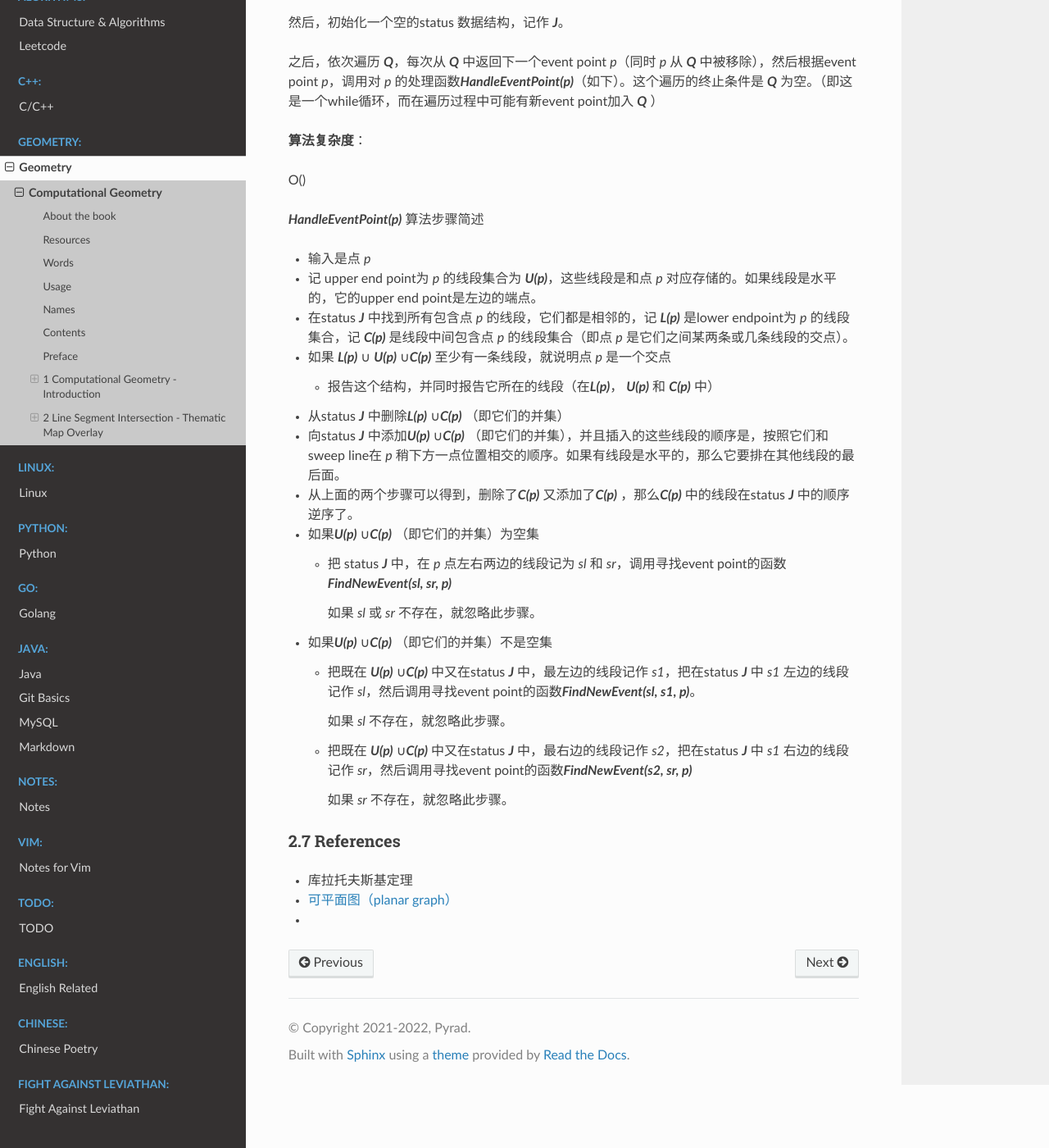
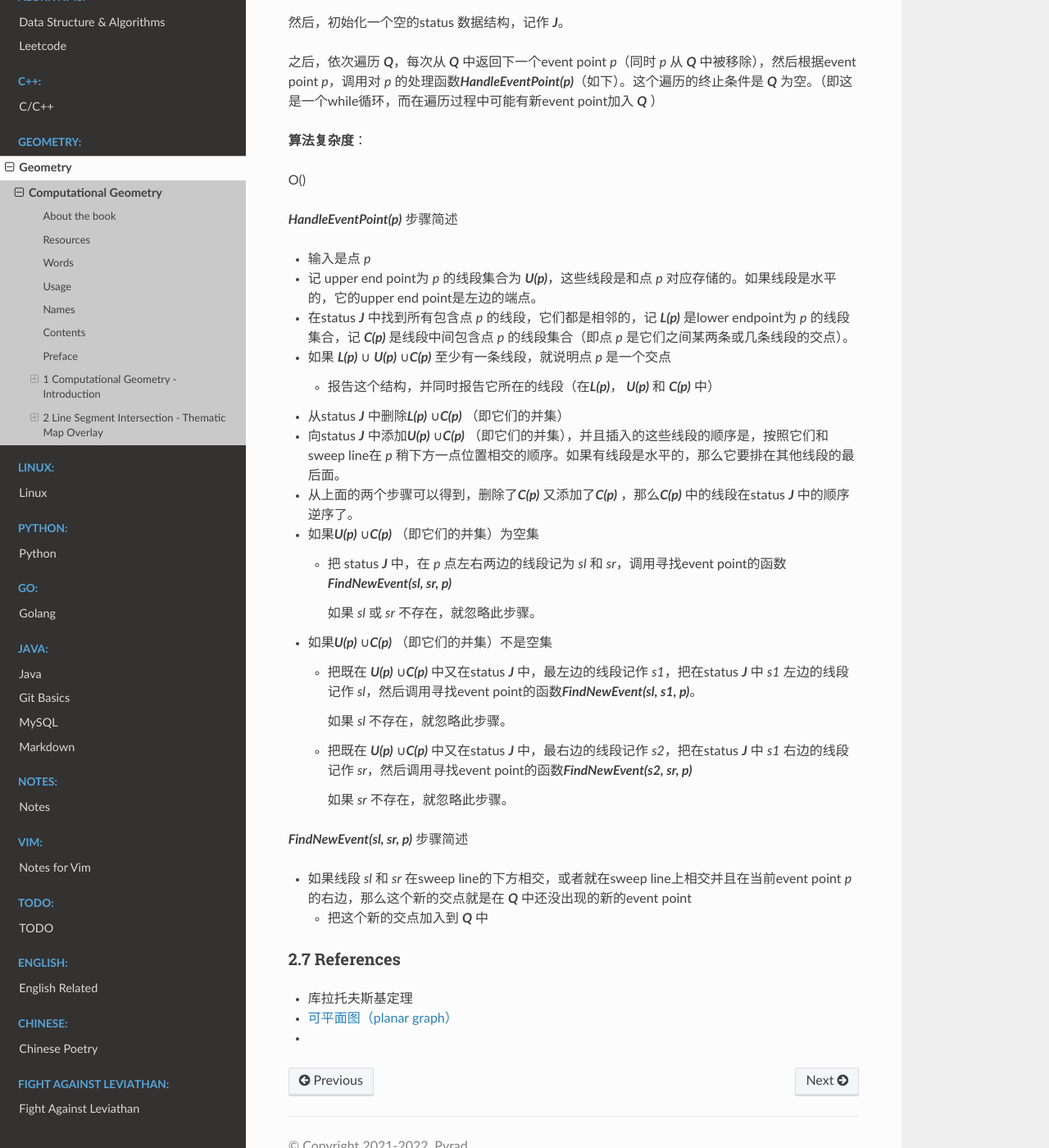
Before and after one commit to Pyrad/pyradnotes, a Sphinx documentation site: the page built from source/Geometry/ComputationalGeometryAA3rd.md, in a window 1280 px wide and 1400 px high, scrolled down 13626 px. Shown: the whole window at 82% size. Built offline with Sphinx 7.4.7 and the Read the Docs theme 2.0.0, drawn with Linux system fonts in a browser that asks for light colours.

Commit message:
Steps about FindNewEvent(sl, sr, p)

```diff
--- a/source/Geometry/ComputationalGeometryAA3rd.md
+++ b/source/Geometry/ComputationalGeometryAA3rd.md
@@ -540,7 +540,7 @@ O()
 
 
 
-***HandleEventPoint(p)*** 算法步骤简述
+***HandleEventPoint(p)*** 步骤简述
 
 - 输入是点 *p*
 
@@ -576,7 +576,10 @@ O()
 
 
 
+***FindNewEvent(sl, sr, p)*** 步骤简述
 
+- 如果线段 *sl* 和 *sr* 在sweep line的下方相交，或者就在sweep line上相交并且在当前event point *p* 的右边，那么这个新的交点就是在 ***Q*** 中还没出现的新的event point
+  - 把这个新的交点加入到 ***Q*** 中
 
 
 
```
